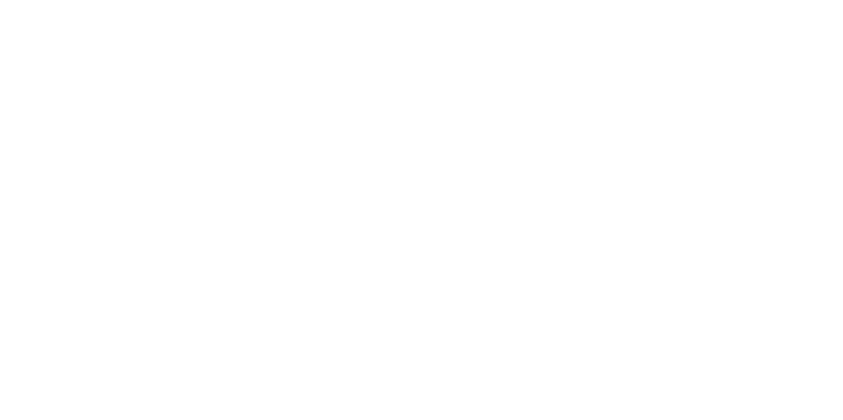
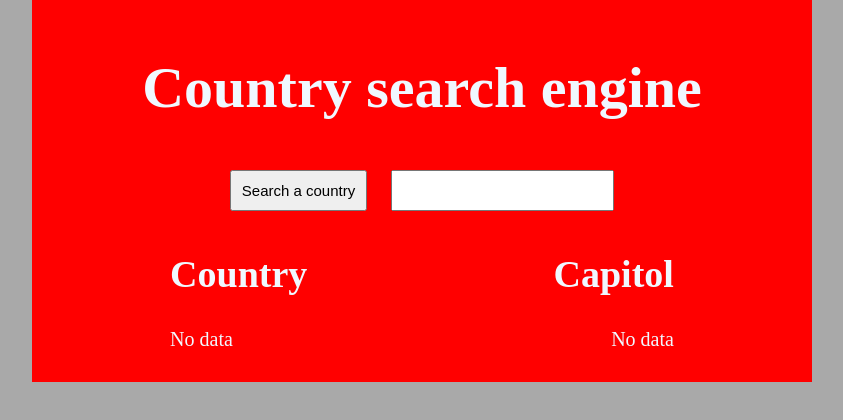
Before and after one commit to Goostav/goostav.github.io, a plain HTML site: page index.html in a window 1280 px wide. Shown: the whole page, without its empty margins (218-1061 px from the left). Drawn offline with nearby package versions, Linux system fonts and the light colour scheme.

Commit message:
change index, style & script

```diff
--- a/css/style.css
+++ b/css/style.css
@@ -0,0 +1,44 @@
+body {
+    background-color: darkgray;
+    margin: 0;
+}
+
+.container {
+    background-color: red;
+    color: aliceblue;
+    margin: auto 250px;
+    padding: 15px;
+    text-align: center
+}
+
+h1 {font-size: 58px;}
+
+#search, #country-name {
+    padding: 10px;
+    margin: 10px;
+    font-size: 15px;
+}
+
+.lists {
+   display: flex;
+   justify-content: space-around;
+}
+
+h2 {font-size: 38px;}
+
+.count {
+    text-align: left;
+}
+
+.capi {
+    text-align: right;
+}
+
+ul {
+    padding: 0;
+}
+
+li {
+    font-size: 20px;
+    list-style: none;
+}
--- a/index.html
+++ b/index.html
@@ -2,12 +2,32 @@
 <html>
   <head>
     <meta charset="utf-8">
-    <title>Title</title>
+    <title>Country search engine</title>
     <script src="https://ajax.googleapis.com/ajax/libs/jquery/3.2.1/jquery.min.js"></script>
     <link rel="stylesheet" href="css/style.css">
   </head>
   <body>
-
+      <div class="container">
+          <h1>Country search engine</h1>
+          <div class="tools">
+              <button id="search">Search a country</button>
+              <input id="country-name" type="text" />
+          </div>
+          <div class="lists">
+              <div class="count">
+                  <h2>Country</h2>
+                  <ul id="countries">
+                      <li>No data</li>
+                  </ul>
+              </div>
+              <div class="capi">
+                  <h2>Capitol</h2>
+                  <ul id="capitols">
+                      <li>No data</li>
+                  </ul>
+              </div>
+          </div>
+      </div>
     <script type="text/javascript" src="js/script.js"></script>
   </body>
 </html>
--- a/js/script.js
+++ b/js/script.js
@@ -0,0 +1,25 @@
+var url = 'https://restcountries.eu/rest/v2/name/';
+var countriesList = $('#countries');
+var capitolsList = $('#capitols');
+
+$('#search').click(searchCountries);
+
+function searchCountries() {
+ 	var countryName = $('#country-name').val();
+    if(!countryName.length) countryName = 'Poland';
+
+    $.ajax({
+  		url: url + countryName,
+  		method: 'GET',
+  		success: showCountriesList
+  	});
+}
+
+function showCountriesList(resp) {
+    countriesList.empty();
+    resp.forEach(function(item) {
+        $('<li>').text(item.name).appendTo(countriesList);
+    capitolsList.empty();
+        $('<li>').text(item.capital).appendTo(capitolsList);
+    });
+}
```
